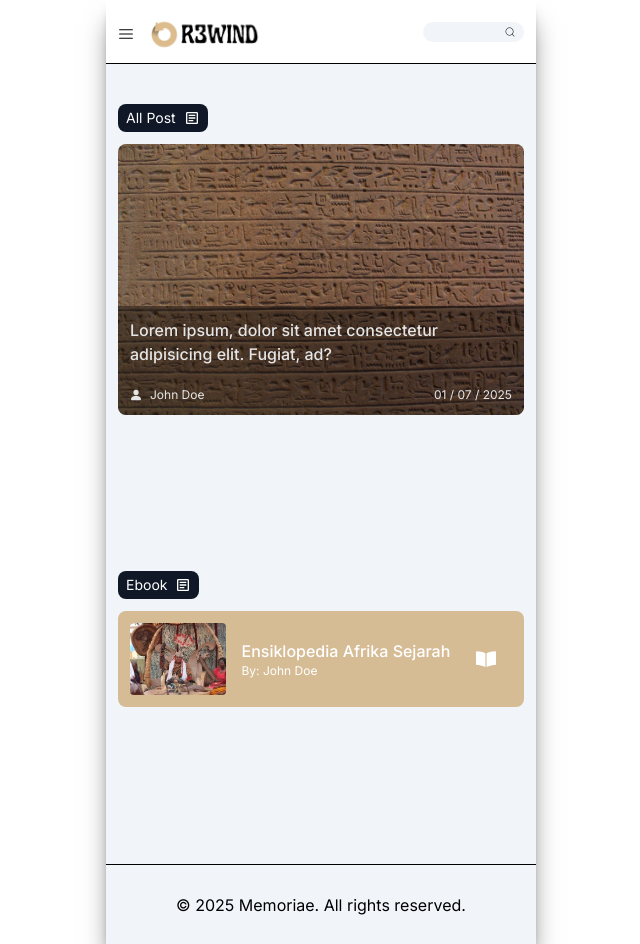
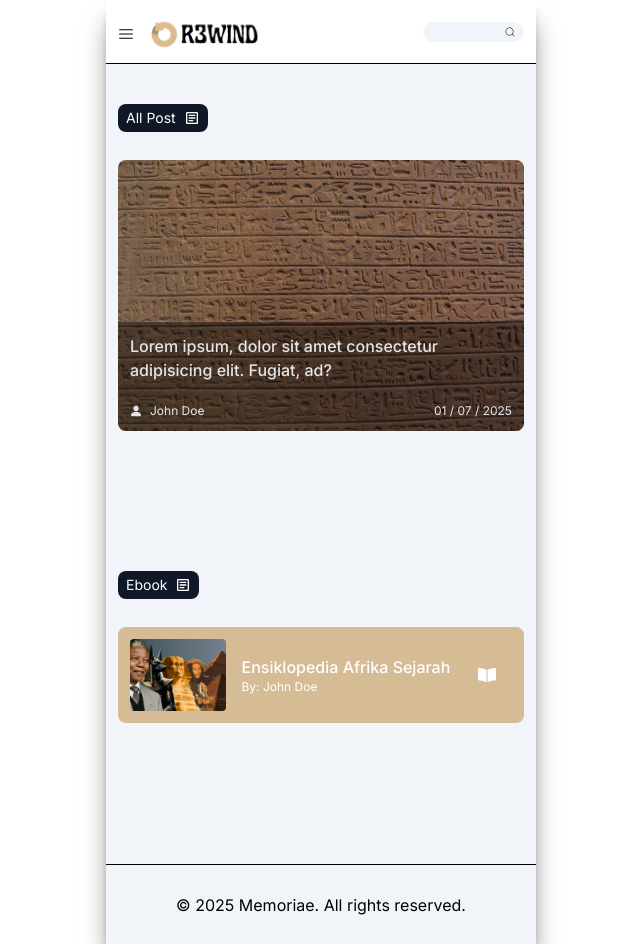
Before and after one commit to rizqyazhar/memoriae-webArticle, a React (Vite) app: page /home in a window 1280 px wide. Shown: the whole page, without its empty margins (319-959 px from the left). Built offline with nearby package versions, Linux system fonts and the light colour scheme; a web font is replaced by a local one.

Commit message:
change img ebook

```diff
--- a/src/components/EbookSection.jsx
+++ b/src/components/EbookSection.jsx
@@ -2,12 +2,12 @@ import { FaBookOpen } from "react-icons/fa";
 
 const EbookSection = () => {
   return (
-    <div className='flex flex-col gap-5'>
+    <div className='flex flex-col gap-3'>
       <div className='w-full h-24 p-3 bg-[#d6bc95] rounded-lg grid grid-cols-4 overflow-hidden'>
         <div className='col-start-1 col-end-2 rounded-sm overflow-hidden'>
           <img
-            src='/img/img-7.jpg'
-            className='w-full h-full object-cover object-center'
+            src='/img/img-7.jpeg'
+            className='w-full h-full object-cover object-[30%_50%]'
           />
         </div>
         <div className='col-start-2 col-end-5 flex items-center justify-between px-4'>
@@ -19,7 +19,7 @@ const EbookSection = () => {
             href='https://online.flippingbook.com/view/252208037/'
             target='_blank'
             rel='noopener noreferrer'>
-            <FaBookOpen className='text-xl text-white' />
+            <FaBookOpen className='text-lg text-white' />
           </a>
         </div>
       </div>
--- a/src/components/PostSection.jsx.jsx
+++ b/src/components/PostSection.jsx.jsx
@@ -7,7 +7,7 @@ const PostSection = () => {
     navigate("/readmore");
   };
   return (
-    <div className='flex flex-col gap-5'>
+    <div className='flex flex-col gap-3'>
       <div
         className='group relative rounded-lg overflow-hidden cursor-pointer'
         onClick={handleClick}>
--- a/src/pages/HomePage.jsx
+++ b/src/pages/HomePage.jsx
@@ -5,14 +5,14 @@ import EbookSection from "../components/EbookSection.jsx";
 const HomePage = () => {
   return (
     <div className='min-h-dvh px-3 pt-10 pb-20 bg-slate-100 font-inter grid gap-20'>
-      <section className='flex flex-col gap-3'>
+      <section className=' flex flex-col gap-7'>
         <div className='bg-gray-900 px-2 py-1 rounded-lg w-fit flex items-center gap-2'>
           <h1 className='text-sm text-white select-none'>All Post</h1>
           <MdOutlineArticle className='text-white' />
         </div>
         <PostSection />
       </section>
-      <section className='flex flex-col gap-3'>
+      <section className='flex flex-col gap-7'>
         <div className='bg-gray-900 px-2 py-1 rounded-lg w-fit flex items-center gap-2'>
           <h1 className='text-sm text-white select-none'>Ebook</h1>
           <MdOutlineArticle className='text-white' />
```
Also changed, not shown: public/img/img-7.jpeg (added), public/img/img-7.jpg (deleted).
